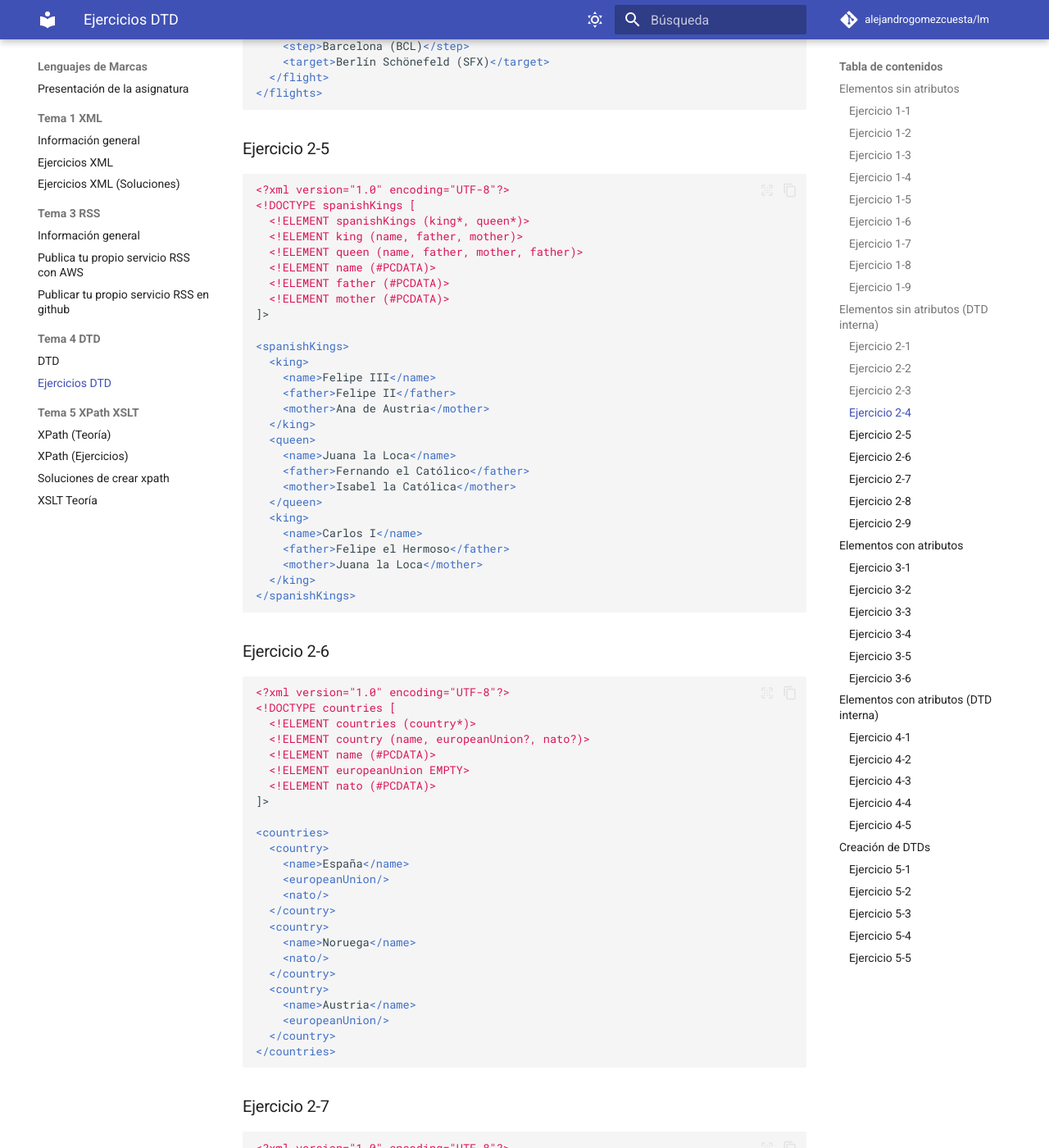
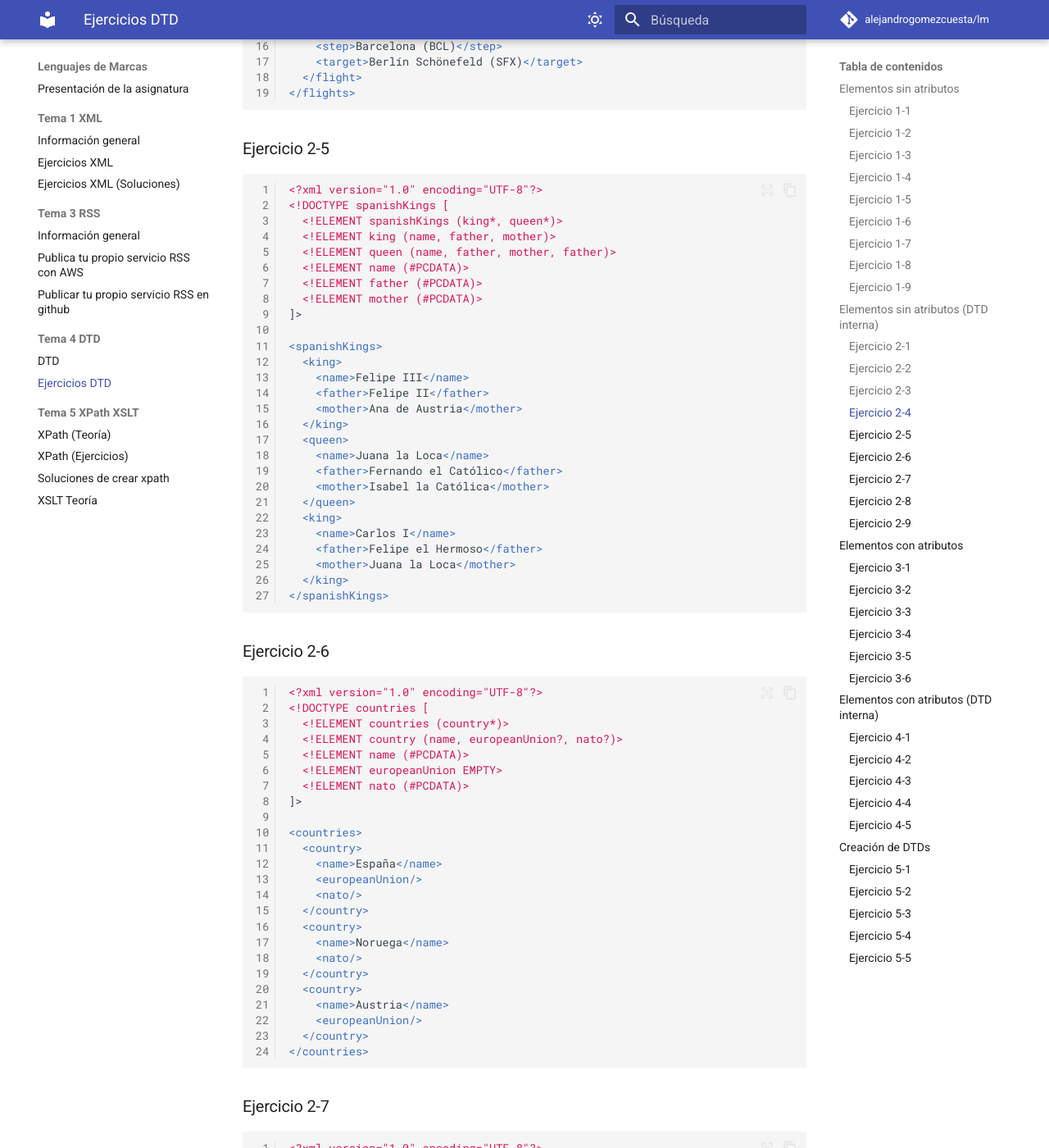
Before and after one commit to alejandrogomezcuesta/lm, an MkDocs documentation site: the page built from docs/Tema 4 DTD/02-ejercicios.md, in a window 1280 px wide and 1400 px high, scrolled down 5606 px. Shown: the whole window at 82% size. Built offline with MkDocs 1.6.1 and Material for MkDocs 9.7.7, drawn with Linux system fonts in a browser that asks for light colours; comment, search, counter and statistics services are not loaded; some of the changed text lies outside the part shown.

Commit message:
linenums="1" y links.js debería poner los enlaces para que se abran en otra pestaña.

````diff
--- a/docs/Tema 4 DTD/02-ejercicios.md
+++ b/docs/Tema 4 DTD/02-ejercicios.md
@@ -6,7 +6,7 @@ Los siguientes documentos no son válidos porque contienen uno o dos errores (lo
 
 ### Ejercicio 1-1
 
-```xml
+```xml linenums="1"
 <?xml version="1.0" encoding="UTF-8"?>
 <!DOCTYPE numbers [
   <!ELEMENT numbers (#PCDATA)>
@@ -19,7 +19,7 @@ Los siguientes documentos no son válidos porque contienen uno o dos errores (lo
 
 ### Ejercicio 1-2
 
-```xml
+```xml linenums="1"
 <?xml version="1.0" encoding="UTF-8"?>
 <!DOCTYPE letters [
   <!ELEMENT letters (letter)>
@@ -34,7 +34,7 @@ Los siguientes documentos no son válidos porque contienen uno o dos errores (lo
 
 ### Ejercicio 1-3
 
-```xml
+```xml linenums="1"
 <?xml version="1.0" encoding="UTF-8"?>
 <!DOCTYPE colors [
   <!ELEMENT colors (color*)>
@@ -49,7 +49,7 @@ Los siguientes documentos no son válidos porque contienen uno o dos errores (lo
 
 ### Ejercicio 1-4
 
-```xml
+```xml linenums="1"
 <?xml version="1.0" encoding="UTF-8"?>
 <!DOCTYPE flowers [
   <!ELEMENT flowers (flower+)>
@@ -64,7 +64,7 @@ Los siguientes documentos no son válidos porque contienen uno o dos errores (lo
 
 ### Ejercicio 1-5
 
-```xml
+```xml linenums="1"
 <?xml version="1.0" encoding="UTF-8"?>
 <!DOCTYPE animales [
   <!ELEMENT animales (animal*)>
@@ -85,7 +85,7 @@ Los siguientes documentos no son válidos porque contienen uno o dos errores (lo
 
 ### Ejercicio 1-6
 
-```xml
+```xml linenums="1"
 <?xml version="1.0" encoding="UTF-8"?>
 <!DOCTYPE writers [
   <!ELEMENT writers (writer*)>
@@ -108,7 +108,7 @@ Los siguientes documentos no son válidos porque contienen uno o dos errores (lo
 
 ### Ejercicio 1-7
 
-```xml
+```xml linenums="1"
 <?xml version="1.0" encoding="UTF-8"?>
 <!DOCTYPE musicians [
   <!ELEMENT musicians (musician*)>
@@ -134,7 +134,7 @@ Los siguientes documentos no son válidos porque contienen uno o dos errores (lo
 
 ### Ejercicio 1-8
 
-```xml
+```xml linenums="1"
 <?xml version="1.0" encoding="UTF-8"?>
 <!DOCTYPE agenda [
   <!ELEMENT agenda (contact*)>
@@ -161,7 +161,7 @@ Los siguientes documentos no son válidos porque contienen uno o dos errores (lo
 
 ### Ejercicio 1-9
 
-```xml
+```xml linenums="1"
 <?xml version="1.0" encoding="UTF-8"?>
 <!DOCTYPE solarSystem [
   <!ELEMENT solarSystem (body*)>
@@ -188,7 +188,7 @@ Los siguientes documentos no son válidos porque contienen errores en la DTD int
 
 ### Ejercicio 2-1
 
-```xml
+```xml linenums="1"
 <?xml version="1.0" encoding="UTF-8"?>
 <!DOCTYPE favourites [
   <!ELEMENT favourites (bookmark)>
@@ -210,7 +210,7 @@ Los siguientes documentos no son válidos porque contienen errores en la DTD int
 
 ### Ejercicio 2-2
 
-```xml
+```xml linenums="1"
 <?xml version="1.0" encoding="UTF-8"?>
 <!DOCTYPE anniversaires [
   <!ELEMENT anniversaires (anniversaire+)>
@@ -237,7 +237,7 @@ Los siguientes documentos no son válidos porque contienen errores en la DTD int
 
 ### Ejercicio 2-3
 
-```xml
+```xml linenums="1"
 <?xml version="1.0" encoding="UTF-8"?>
 <!DOCTYPE airports [
   <!ELEMENT airports (airport*)>
@@ -260,7 +260,7 @@ Los siguientes documentos no son válidos porque contienen errores en la DTD int
 
 ### Ejercicio 2-4
 
-```xml
+```xml linenums="1"
 <?xml version="1.0" encoding="UTF-8"?>
 <!DOCTYPE flights [
   <!ELEMENT flights (flight*)>
@@ -284,7 +284,7 @@ Los siguientes documentos no son válidos porque contienen errores en la DTD int
 
 ### Ejercicio 2-5
 
-```xml
+```xml linenums="1"
 <?xml version="1.0" encoding="UTF-8"?>
 <!DOCTYPE spanishKings [
   <!ELEMENT spanishKings (king*, queen*)>
@@ -316,7 +316,7 @@ Los siguientes documentos no son válidos porque contienen errores en la DTD int
 
 ### Ejercicio 2-6
 
-```xml
+```xml linenums="1"
 <?xml version="1.0" encoding="UTF-8"?>
 <!DOCTYPE countries [
   <!ELEMENT countries (country*)>
@@ -345,7 +345,7 @@ Los siguientes documentos no son válidos porque contienen errores en la DTD int
 
 ### Ejercicio 2-7
 
-```xml
+```xml linenums="1"
 <?xml version="1.0" encoding="UTF-8"?>
 <!DOCTYPE colors [
   <!ELEMENT colors (color*)>
@@ -374,7 +374,7 @@ Los siguientes documentos no son válidos porque contienen errores en la DTD int
 
 ### Ejercicio 2-8
 
-```xml
+```xml linenums="1"
 <?xml version="1.0" encoding="UTF-8"?>
 <!DOCTYPE accounting [
   <!ELEMENT accounting (note*)>
@@ -404,7 +404,7 @@ Los siguientes documentos no son válidos porque contienen errores en la DTD int
 
 ### Ejercicio 2-9
 
-```xml
+```xml linenums="1"
 <?xml version="1.0" encoding="UTF-8"?>
 <!DOCTYPE messages [
   <!ELEMENT messages (message+)>
@@ -438,7 +438,7 @@ Los siguientes documentos no son válidos porque contienen uno o dos errores (lo
 
 ### Ejercicio 3-1
 
-```xml
+```xml linenums="1"
 <?xml version="1.0" encoding="UTF-8"?>
 <!DOCTYPE person [
   <!ELEMENT person EMPTY>
@@ -450,7 +450,7 @@ Los siguientes documentos no son válidos porque contienen uno o dos errores (lo
 
 ### Ejercicio 3-2
 
-```xml
+```xml linenums="1"
 <?xml version="1.0" encoding="UTF-8"?>
 <!DOCTYPE movie [
   <!ELEMENT movie EMPTY>
@@ -463,7 +463,7 @@ Los siguientes documentos no son válidos porque contienen uno o dos errores (lo
 
 ### Ejercicio 3-3
 
-```xml
+```xml linenums="1"
 <?xml version="1.0" encoding="UTF-8"?>
 <!DOCTYPE paintings [
   <!ELEMENT paintings (painting*)>
@@ -480,7 +480,7 @@ Los siguientes documentos no son válidos porque contienen uno o dos errores (lo
 
 ### Ejercicio 3-4
 
-```xml
+```xml linenums="1"
 <?xml version="1.0" encoding="UTF-8"?>
 <!DOCTYPE shoppingList [
   <!ELEMENT shoppingList (item*)>
@@ -497,7 +497,7 @@ Los siguientes documentos no son válidos porque contienen uno o dos errores (lo
 
 ### Ejercicio 3-5
 
-```xml
+```xml linenums="1"
 <?xml version="1.0" encoding="UTF-8"?>
 <!DOCTYPE football [
   <!ELEMENT football (player*)>
@@ -516,7 +516,7 @@ Los siguientes documentos no son válidos porque contienen uno o dos errores (lo
 
 ### Ejercicio 3-6
 
-```xml
+```xml linenums="1"
 <?xml version="1.0" encoding="UTF-8"?>
 <!DOCTYPE football [
   <!ELEMENT football ((player | team)*)>
@@ -544,7 +544,7 @@ Los siguientes documentos no son válidos porque contienen errores en la DTD int
 
 ### Ejercicio 4-1
 
-```xml
+```xml linenums="1"
 <?xml version="1.0" encoding="UTF-8"?>
 <!DOCTYPE book [
   <!ELEMENT book EMPTY>
@@ -556,7 +556,7 @@ Los siguientes documentos no son válidos porque contienen errores en la DTD int
 
 ### Ejercicio 4-2
 
-```xml
+```xml linenums="1"
 <?xml version="1.0" encoding="UTF-8"?>
 <!DOCTYPE inventors [
   <!ELEMENT inventors (inventor*)>
@@ -575,7 +575,7 @@ Los siguientes documentos no son válidos porque contienen errores en la DTD int
 
 ### Ejercicio 4-3
 
-```xml
+```xml linenums="1"
 <?xml version="1.0" encoding="UTF-8"?>
 <!DOCTYPE thingsToDo [
   <!ELEMENT thingsToDo (thing+)>
@@ -592,7 +592,7 @@ Los siguientes documentos no son válidos porque contienen errores en la DTD int
 
 ### Ejercicio 4-4
 
-```xml
+```xml linenums="1"
 <?xml version="1.0" encoding="UTF-8"?>
 <!DOCTYPE resolutions [
   <!ELEMENT resolutions (resolucion+)>
@@ -611,7 +611,7 @@ Los siguientes documentos no son válidos porque contienen errores en la DTD int
 
 ### Ejercicio 4-5
 
-```xml
+```xml linenums="1"
 <?xml version="1.0" encoding="UTF-8"?>
 <!DOCTYPE mortadeloAlbums [
   <!ELEMENT mortadeloAlbums (album*)>
@@ -657,7 +657,7 @@ Cada uno de los tres DTDs que vamos a definir tiene unas restricciones diferente
 
 Crea una DTD para validar el archivo siguiente.
 
-```xml
+```xml linenums="1"
 <?xml version="1.0" encoding="UTF-8"?>
 <beatles>
 	<beatle link="http://www.paulmccartney.com">
--- a/docs/javascripts/links.js
+++ b/docs/javascripts/links.js
@@ -1,18 +1,16 @@
-document.addEventListener("DOMContentLoaded", function() {
+function addExternalLinkAttributes() {
   var links = document.querySelectorAll("a");
 
   links.forEach(function(link) {
-    // Comprueba si el enlace es externo
     if (link.hostname && link.hostname !== window.location.hostname) {
       link.target = "_blank";
       link.rel = "noopener noreferrer";
 
-      // Evita duplicar el icono si el enlace ya contiene una imagen
-      if (!link.querySelector("img") && !link.querySelector("svg")) {
-        // Crea el contenedor del icono
+      if (!link.querySelector("img") && !link.querySelector("svg") &&
+          !link.querySelector(".external-link-icon")) {
         var icon = document.createElement("span");
         icon.className = "external-link-icon";
-        // SVG simple de una flecha saliendo de un cuadro
+        icon.setAttribute("aria-hidden", "true");
         icon.innerHTML = `
           <svg xmlns="http://www.w3.org/2000/svg" width="12" height="12" viewBox="0 0 24 24" fill="none" stroke="currentColor" stroke-width="2" stroke-linecap="round" stroke-linejoin="round" style="margin-left: 4px; vertical-align: middle; display: inline-block;">
             <path d="M18 13v6a2 2 0 0 1-2 2H5a2 2 0 0 1-2-2V8a2 2 0 0 1 2-2h6"></path>
@@ -21,9 +19,10 @@ document.addEventListener("DOMContentLoaded", function() {
           </svg>
         `;
 
-        // Inserta el icono al final del texto del enlace
         link.appendChild(icon);
       }
     }
   });
-});
+}
+
+document$.subscribe(addExternalLinkAttributes);
````
Also changed, not shown: docs/Tema 1 XML/02-ejercicios.md (+2 -2 lines), docs/Tema 1 XML/03-ejercicios-soluciones.md (+9 -9 lines), docs/Tema 3 RSS/02-publicar-tu-propio-servicio-rss.md (+7 -7 lines), docs/Tema 5 XPath XSLT/01-xpath-teoria.md (+1 -1 lines).
